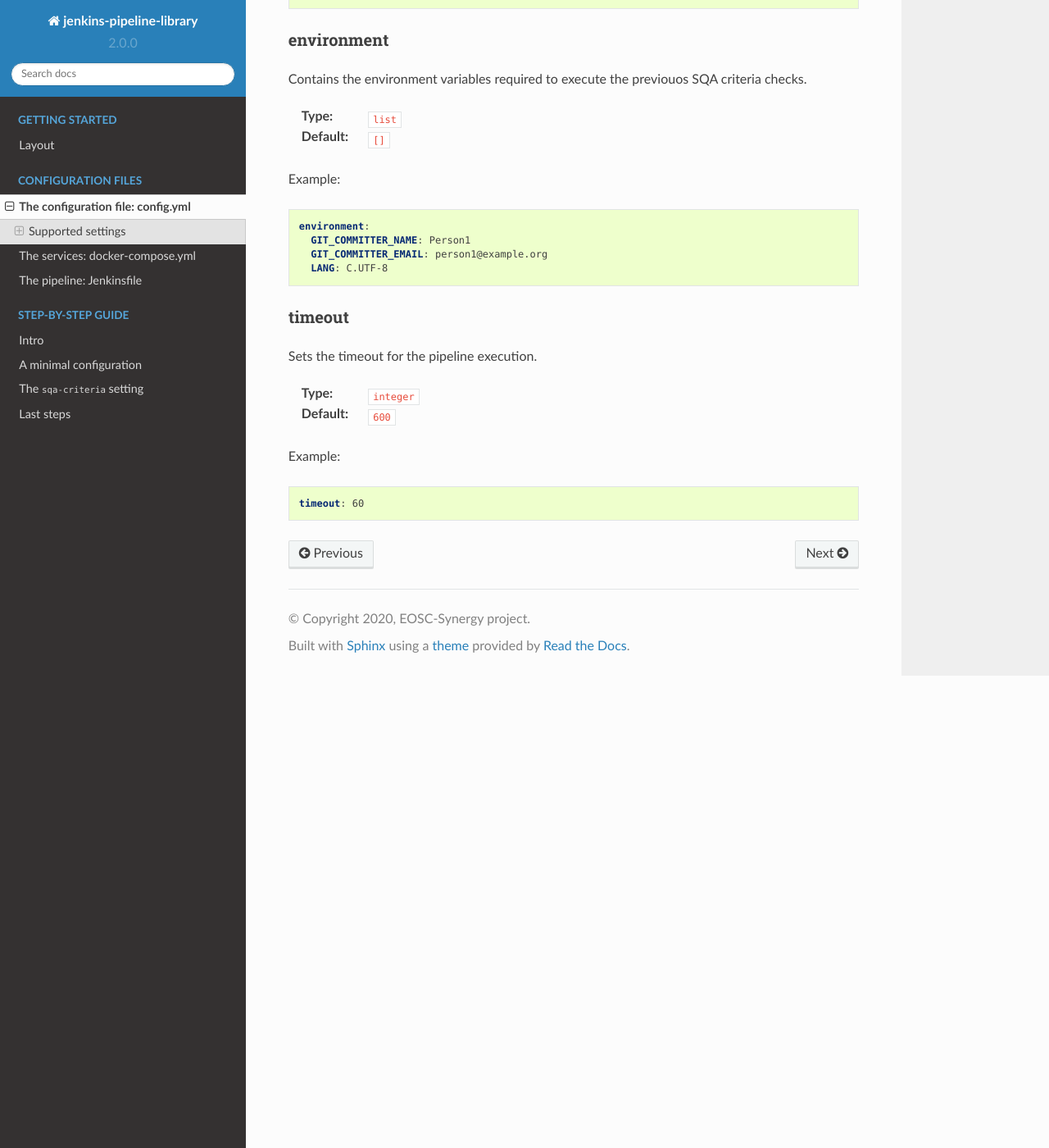
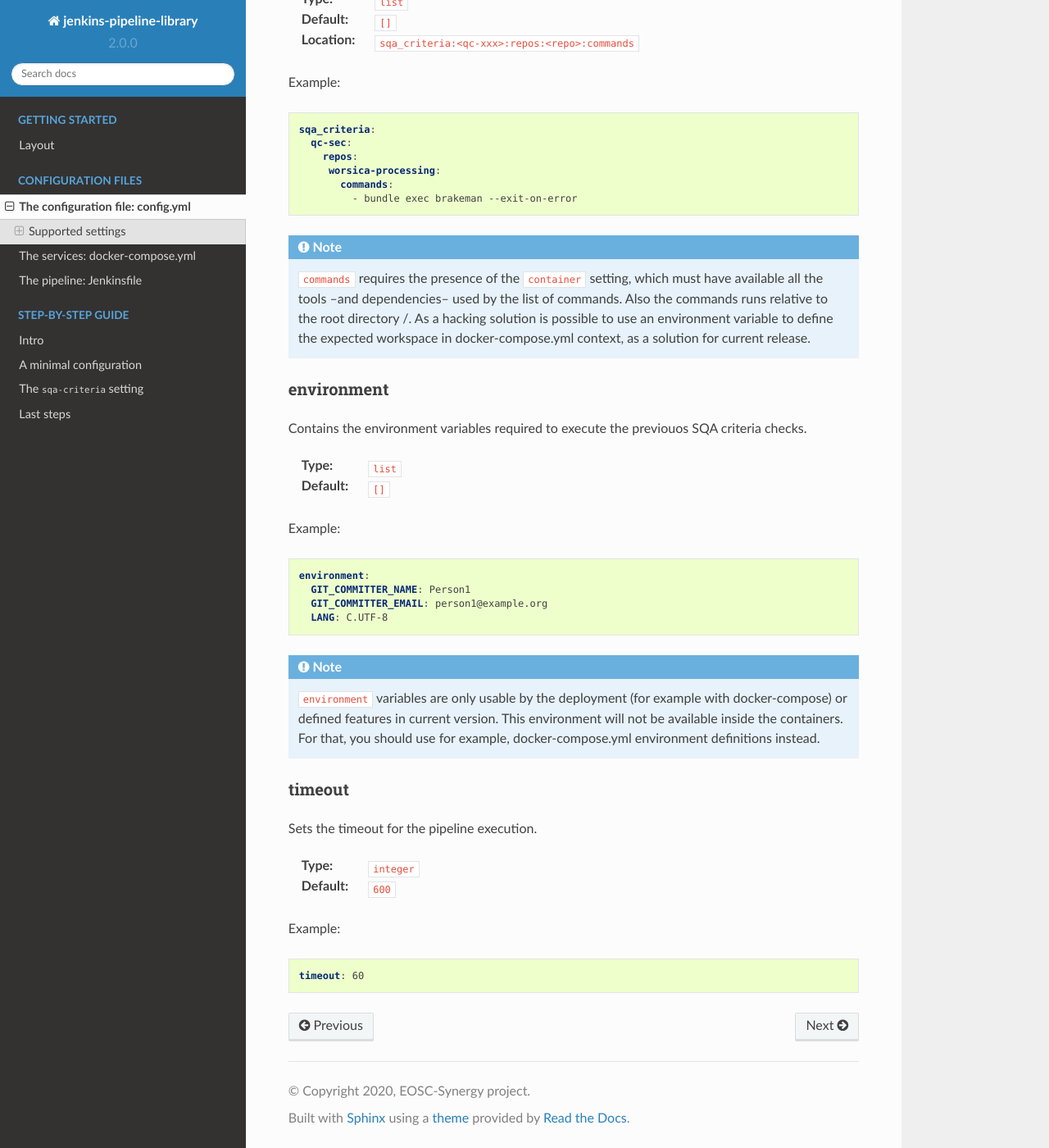
Before and after one commit to indigo-dc/jenkins-pipeline-library, a Sphinx documentation site: the page built from docs/user/config_file.rst, in a window 1280 px wide and 1400 px high, scrolled down 6027 px. Shown: the whole window at 82% size. Built offline with Sphinx 7.4.7 and the Read the Docs theme 2.0.0, drawn with Linux system fonts in a browser that asks for light colours; some of the changed lines change nothing that is shown; some of the changed text lies outside the part shown.

Commit message:
Fix for notes::

```diff
--- a/docs/user/config_file.rst
+++ b/docs/user/config_file.rst
@@ -217,7 +217,7 @@ this section are common to all, which are applicable and defined
 per-repository, and thus, they must be used within the ``repos`` map setting,
 as showed in the following examples.
 
-.. note:
+.. note::
    The repositories used under ``repos`` must be previously defined in the
    ``config:project_repos`` setting. They are referred by the identifiers
    used there.
@@ -342,8 +342,8 @@ Specifies the path to the tox configuration file.
 :Default: ``tox.ini``
 :Location: ``sqa_criteria:<qc-xxx>:repos:<repo>:tox:tox_file``
 
-.. note:
-   If using ``tox`` withouth ``container``, the jenkins-pipeline-library will
+.. note::
+   If using ``tox`` without ``container``, the jenkins-pipeline-library will
    automatically select an appropriate Docker container for running the tool.
 
 commands
@@ -367,7 +367,7 @@ Example:
           commands:
             - bundle exec brakeman --exit-on-error
 
-.. note:
+.. note::
    ``commands`` requires the presence of the ``container`` setting, which must
    have available all the tools --and dependencies-- used by the list of
    commands. Also the commands runs relative to the root directory /. As a
@@ -392,7 +392,7 @@ Example:
      GIT_COMMITTER_EMAIL: person1@example.org
      LANG: C.UTF-8
 
-.. note:
+.. note::
    ``environment`` variables are only usable by the deployment (for example
    with docker-compose) or defined features in current version. This environment
    will not be available inside the containers. For that, you should use for
```
